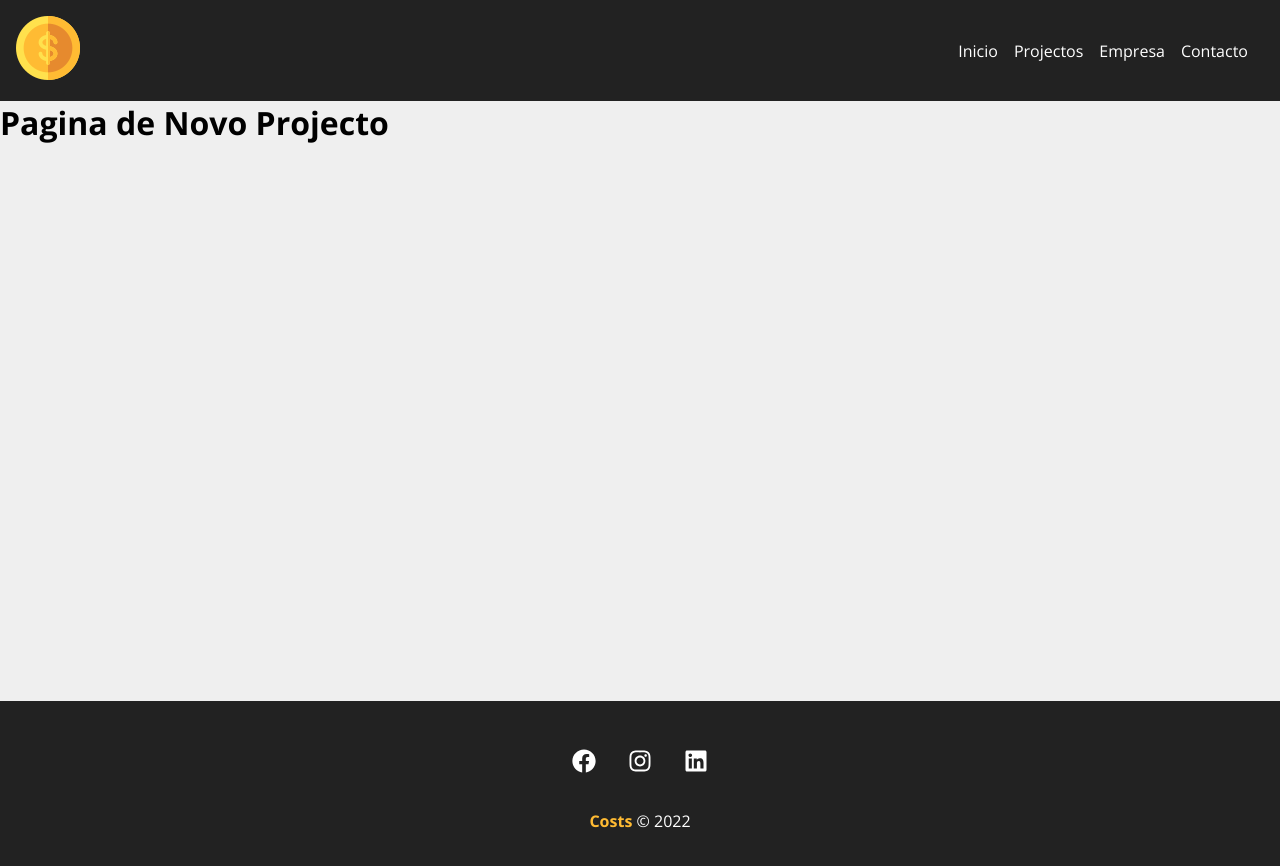
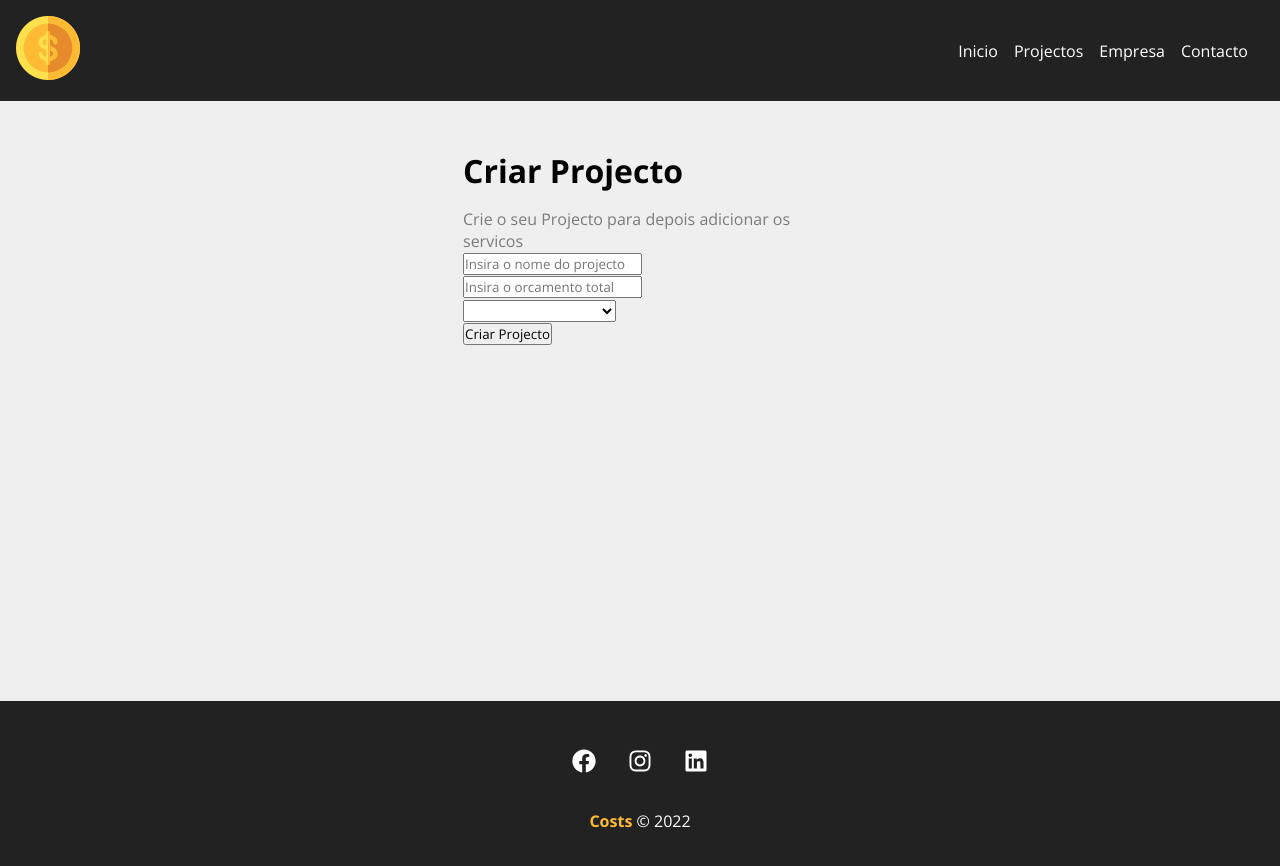
Before and after one commit to queirozSousa/projecto_react, a React (Create React App) app: page /newproject in a window 1280 px wide. Shown: the top 866 px of the page. Built offline with nearby package versions, Linux system fonts and the light colour scheme.

Commit message:
Form Component...

```diff
--- a/src/components/pages/NewProject.js
+++ b/src/components/pages/NewProject.js
@@ -1,6 +1,14 @@
+import styles from './NewProject.module.css'
+import ProjecForm from '../project/ProjectForm'
+
+
 function NewProject(){
     return(
-        <h1>Pagina de Novo Projecto</h1>
+        <div className={styles.newproject_container}>
+            <h1>Criar Projecto</h1>
+            <p>Crie o seu Projecto para depois adicionar os servicos</p>
+            <ProjecForm />
+        </div>
     )
 }
 
--- /dev/null
+++ b/src/components/pages/NewProject.module.css
@@ -0,0 +1,14 @@
+.newproject_container{
+    width: 450px;
+    margin: 0 auto;
+    padding: 3em;
+}
+
+
+.newproject_container h1{
+    margin-bottom: 0.5em;
+}
+
+.newproject_container p{
+    color: #7b7b7b;
+}
--- /dev/null
+++ b/src/components/project/ProjectForm.js
@@ -0,0 +1,23 @@
+function ProjecForm(){
+    return(
+        <form>
+            <div>
+                <input type="text" placeholder="Insira o nome do projecto" />
+            </div>
+            <div>
+                <input type="number" placeholder="Insira o orcamento total"/>
+            </div>
+            <div>
+                <select name="category_id">
+                 <option disabled>Selecione a categoria</option>
+                </select>
+            </div>
+            <div>
+                <input type="submit" value='Criar Projecto' />
+            </div>
+
+        </form>
+    )
+}
+
+export default ProjecForm
```
